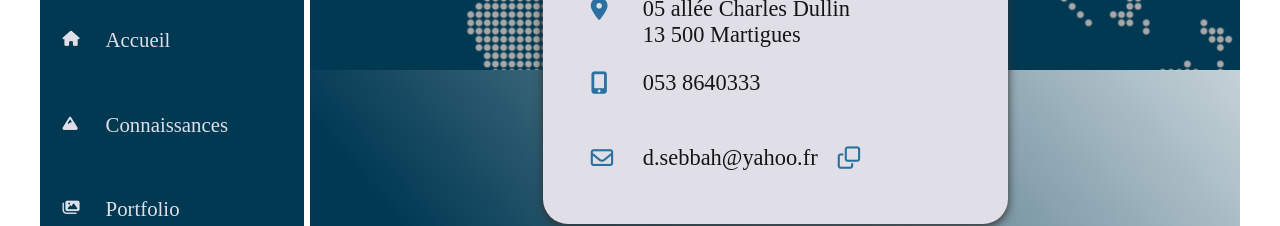
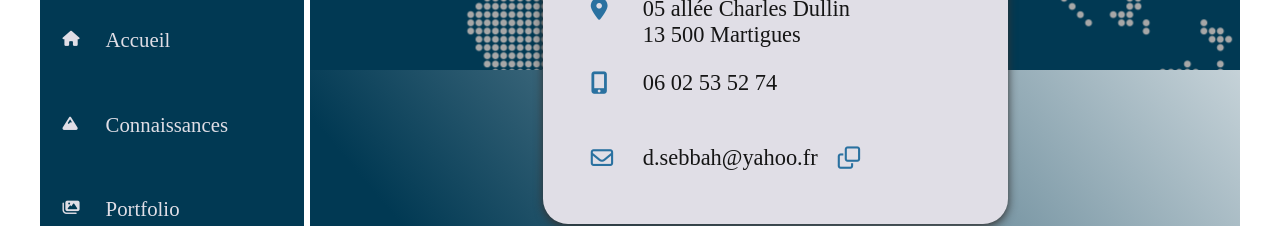
Before and after one commit to DavyHaYehoudi/portfolio, a React (Create React App) app: page /contact in a window 1280 px wide. Shown: the part 286-512 px from the top of the page. Built offline with nearby package versions, Linux system fonts and the light colour scheme; a web font is replaced by a local one.

Commit message:
changement tel

```diff
--- a/src/pages/Contact.js
+++ b/src/pages/Contact.js
@@ -4,7 +4,7 @@ import ClipboardJS from "clipboard";
 import { Link } from "react-router-dom";
 
 const Contact = () => {
-  const phoneNumber = "0538640333";
+  const phoneNumber = "0602535274";
   new ClipboardJS(".fa-solid");
 
   return (
@@ -31,7 +31,7 @@ const Contact = () => {
             <li>
               <Link to={`tel:${phoneNumber}`}>
                 <i className="fas fa-mobile-alt"></i>
-                <span>053 8640333 </span>
+                <span>06 02 53 52 74 </span>
               </Link>
             </li>
             <li>
```
Also changed, not shown: 1 other file (tests, documents, lock files or other folders).
